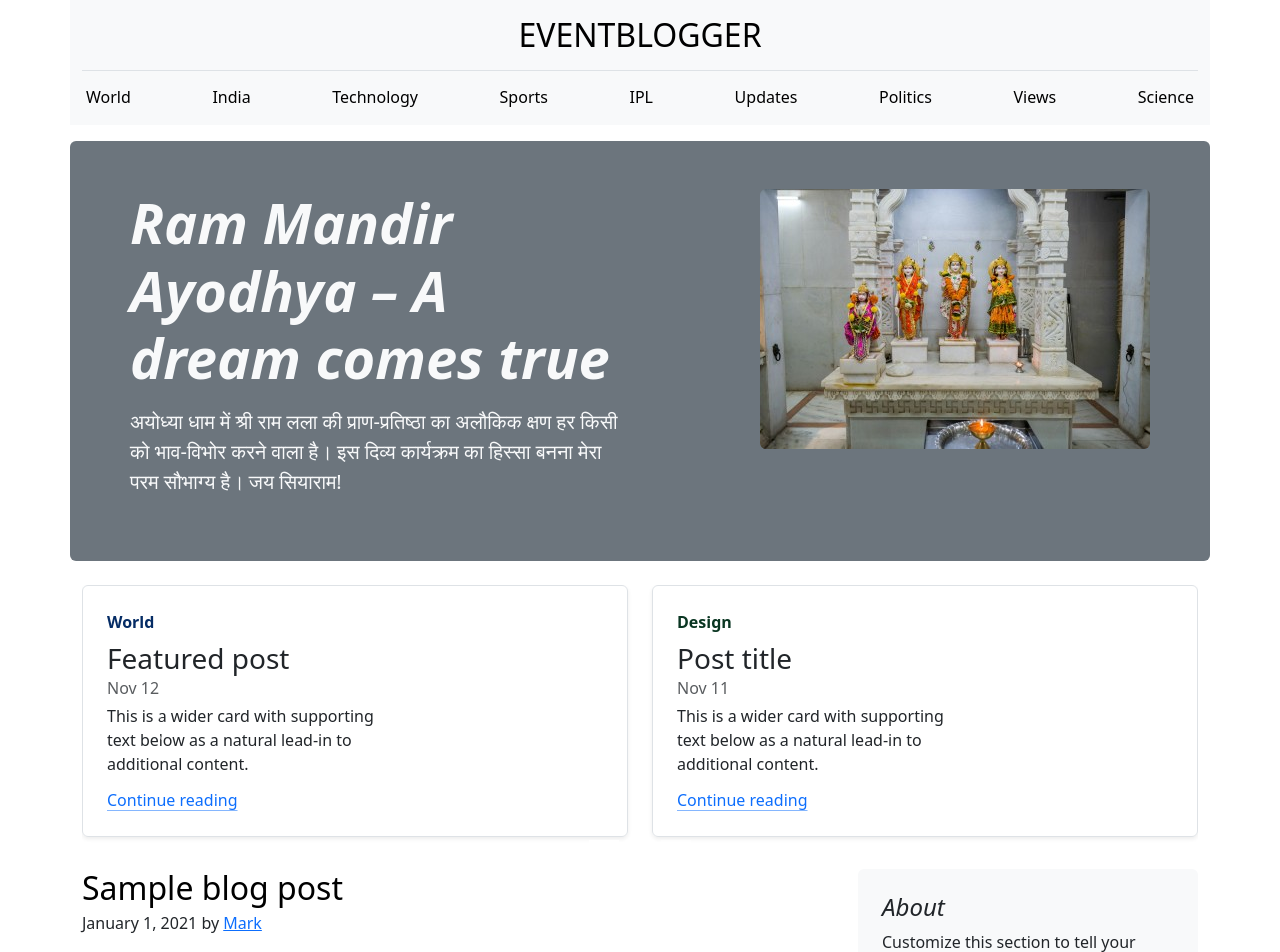
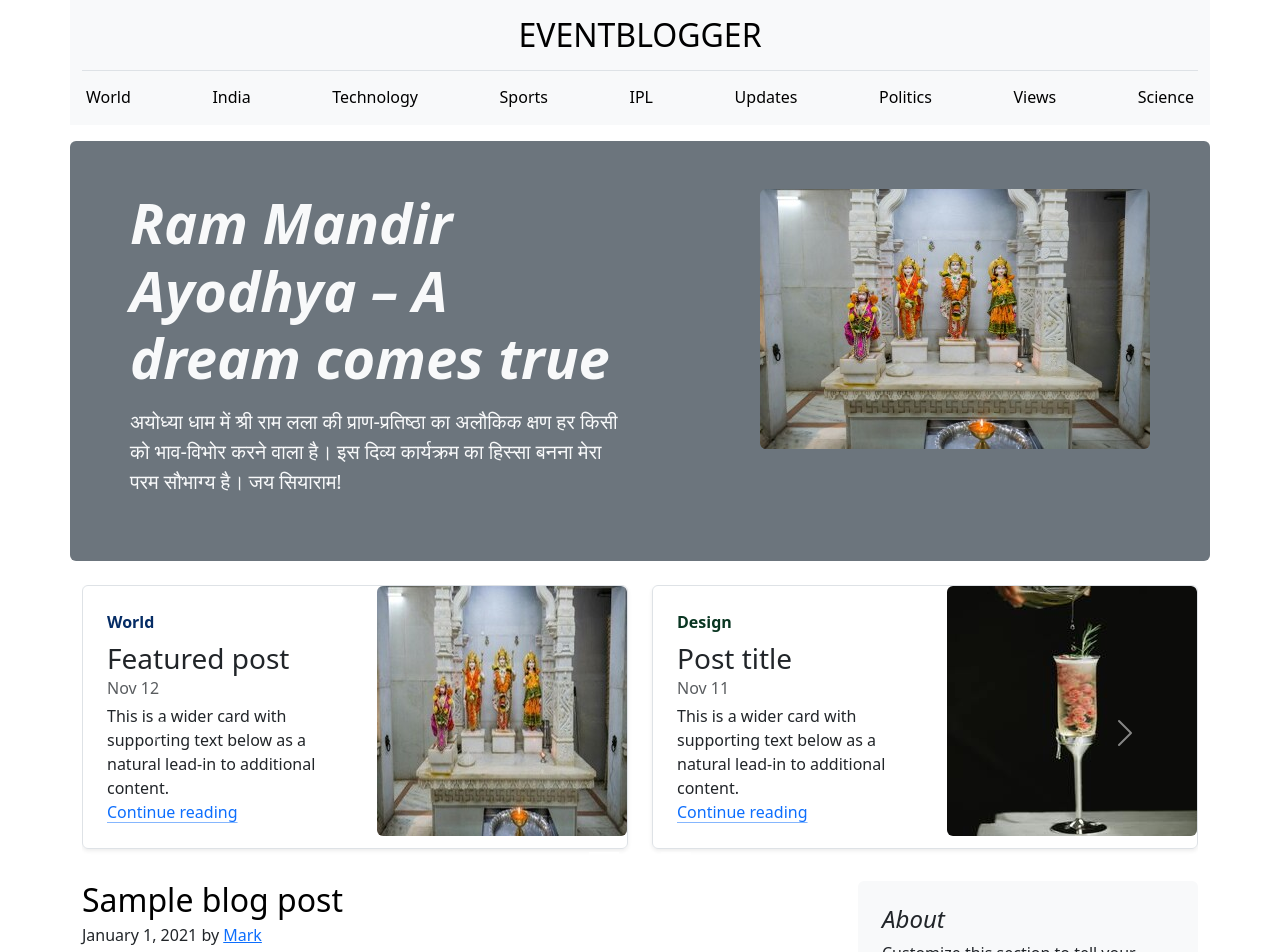
Before and after one commit to deepu-pal/Blogger, a React (Vite) app in the folder eventblogge-main/: page / in a window 1280 px wide. Shown: the top 952 px of the page. Built offline with nearby package versions, Linux system fonts and the light colour scheme.

Commit message:
Resize nextpost image and add info.txt file for adding size of the image.

```diff
--- a/eventblogge-main/src/Components/Nextpost.tsx
+++ b/eventblogge-main/src/Components/Nextpost.tsx
@@ -1,5 +1,6 @@
 import React from 'react';
-
+import ramImage from '../img/main.jpg';
+import ads from '../img/ads.jpg';
 const BlogCarousel = () => {
   return (
     <div id="carouselExampleIndicators" className="carousel slide container" data-bs-ride="carousel">
@@ -30,12 +31,10 @@ const BlogCarousel = () => {
                   </a>
                 </div>
                 <div className="col-auto d-none d-lg-block">
-                  <svg className="bd-placeholder-img" width="210" height="250" xmlns="http://www.w3.org/2000/svg"
-                    role="img" aria-label="Placeholder: Thumbnail" preserveAspectRatio="xMidYMid slice"
-                    focusable="false">
-                    <title>Placeholder</title>
-                    <img src="#" width="100%" height="100%" alt="Random Image" />
-                  </svg>
+                <img src={ramImage} className="float-end rounded img-fluid" alt="Loading img.." />
+
+
+                  {/* </svg> */}
                 </div>
               </div>
             </div>
@@ -55,12 +54,7 @@ const BlogCarousel = () => {
                   </a>
                 </div>
                 <div className="col-auto d-none d-lg-block">
-                  <svg className="bd-placeholder-img" width="210" height="250" xmlns="http://www.w3.org/2000/svg"
-                    role="img" aria-label="Placeholder: Thumbnail" preserveAspectRatio="xMidYMid slice"
-                    focusable="false">
-                    <title>Placeholder</title>
-                    <img src="#" width="100%" height="100%" alt="Random Image" />
-                  </svg>
+                <img src={ads} className="float-end rounded img-fluid" alt="Loading img.." />
                 </div>
               </div>
             </div>
```
Also changed, not shown: eventblogge-main/src/Components/Add_on/info.txt (added), eventblogge-main/src/img/Ads.jpg, eventblogge-main/src/img/main.jpg (added).
